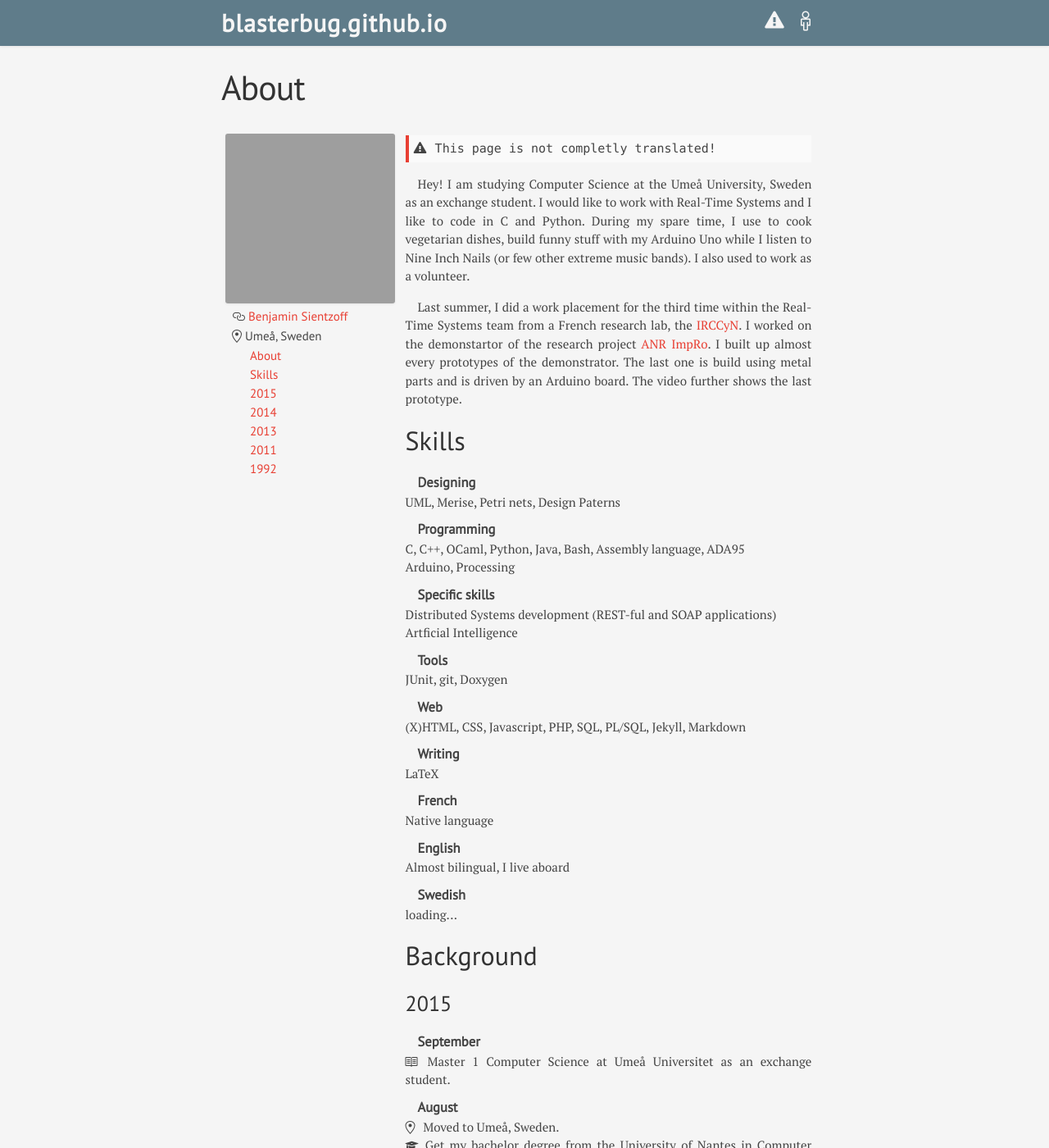
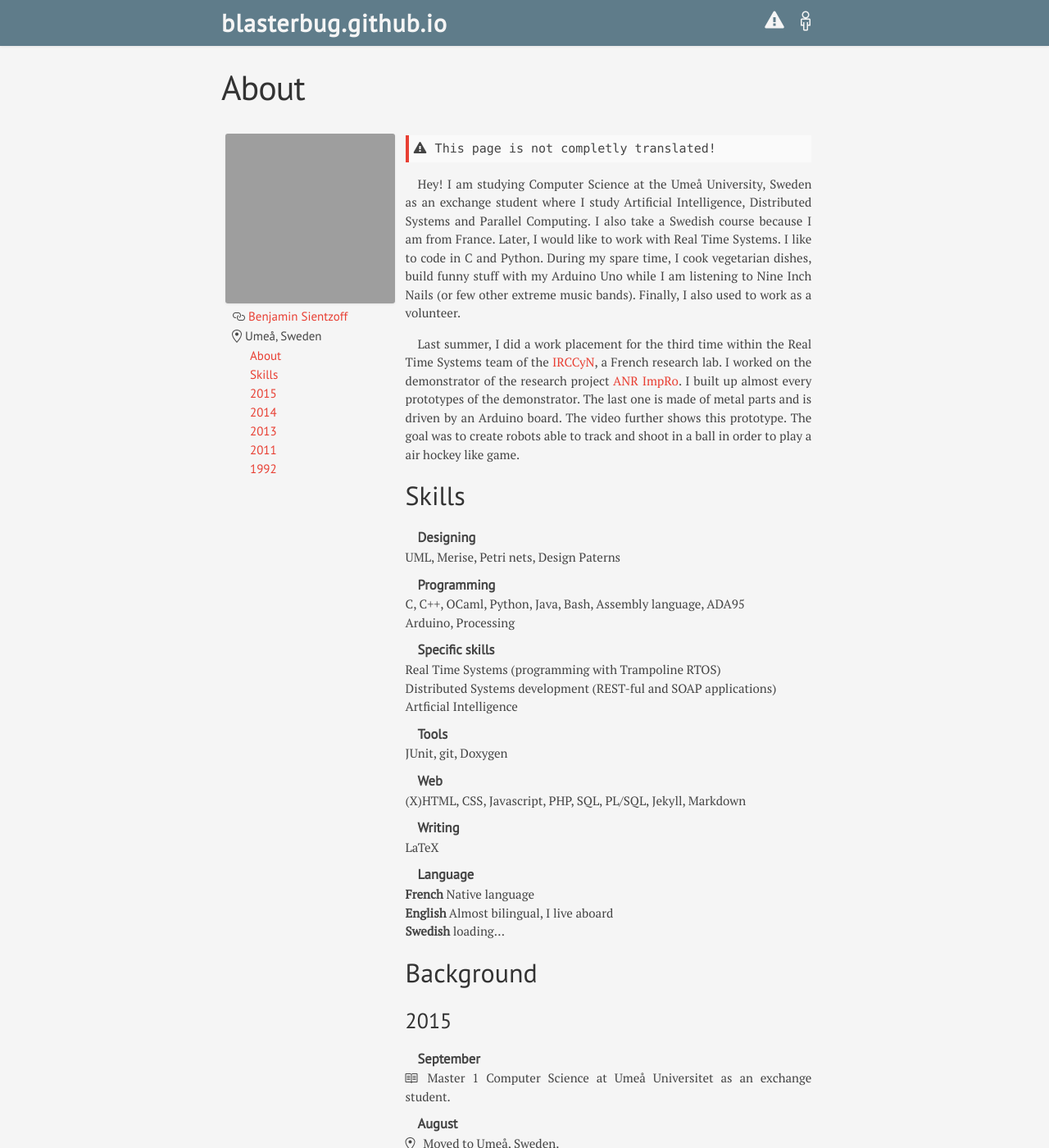
Before and after one commit to blasterbug/blasterbug.github.io, a Jekyll site: the page built from curriculum.md, in a window 1280 px wide and 1400 px high. Shown: the whole window at 82% size. Built offline with Jekyll 4.4.1, drawn with Linux system fonts in a browser that asks for light colours; some web fonts are replaced; some of the changed text lies outside the part shown; grey boxes are pictures that could not be loaded.

Commit message:
some fix in text

```diff
--- a/curriculum.md
+++ b/curriculum.md
@@ -39,11 +38,11 @@ published: true
   <!--
     <span class="medium-octicon octicon-quote" ></span>
   -->
-    Hey! I am studying Computer Science at the Umeå University, Sweden as an exchange student. I would like to work with Real-Time Systems and I like to code in C and Python. During my spare time, I use to cook vegetarian dishes, build funny stuff with my Arduino Uno while I listen to Nine Inch Nails (or few other extreme music bands). I also used to work as a volunteer.
+    Hey! I am studying Computer Science at the Umeå University, Sweden as an exchange student where I study Artificial Intelligence, Distributed Systems and Parallel Computing. I also take a Swedish course because I am from France. Later, I would like to work with Real Time Systems. I like to code in C and Python. During my spare time, I cook vegetarian dishes, build funny stuff with my Arduino Uno while I am listening to Nine Inch Nails (or few other extreme music bands). Finally, I also used to work as a volunteer.
   </p>
 
   <p>
-    Last summer, I did a work placement for the third time within the Real-Time Systems team from a French research lab, the <a href="http://www.irccyn.ec-nantes.fr/en/irccyn/presentation" target="_blank" title="Institut de Recherche en Communication et Cybernétique de Nantes" >IRCCyN</a>. I worked on the demonstartor of the research project <a href="http://anr-impro.irccyn.ec-nantes.fr/#description" target="_blank" title="About ANR ImpRo" >ANR ImpRo</a>. I built up almost every prototypes of the demonstrator. The last one is build using metal parts and is driven by an Arduino board. The video further shows the last prototype.
+    Last summer, I did a work placement for the third time within the Real Time Systems team of the <a href="http://www.irccyn.ec-nantes.fr/en/irccyn/presentation" target="_blank" title="Institut de Recherche en Communication et Cybernétique de Nantes" >IRCCyN</a>, a French research lab. I worked on the demonstrator of the research project <a href="http://anr-impro.irccyn.ec-nantes.fr/#description" target="_blank" title="About ANR ImpRo" >ANR ImpRo</a>. I built up almost every prototypes of the demonstrator. The last one is made of metal parts and is driven by an Arduino board. The video further shows this prototype. The goal was to create robots able to track and shoot in a ball in order to play a air hockey like game.
   </p>
 
   <h2 id="skills">Skills</h2>
@@ -54,6 +53,7 @@ published: true
     <dd>C, C++, OCaml, Python, Java, Bash, Assembly language, ADA95</dd>
     <dd>Arduino, Processing</dd>
     <dt>Specific skills</dt>
+    <dd>Real Time Systems (programming with Trampoline RTOS)</dd>
     <dd>Distributed Systems development (REST-ful and SOAP applications)</dd>
     <dd>Artficial Intelligence</dd>
     <dt>Tools</dt>
@@ -62,12 +62,10 @@ published: true
     <dd>(X)HTML, CSS, Javascript, PHP, SQL, PL/SQL, Jekyll, Markdown</dd>
     <dt>Writing</dt>
     <dd>LaTeX</dd>
-    <dt>French</dt>
-    <dd>Native language</dd>
-    <dt>English</dt>
-    <dd>Almost bilingual, I live aboard</dd>
-    <dt>Swedish</dt>
-    <dd>loading...</dd>
+    <dt>Language</dt>
+    <dd><b>French</b> Native language</dd>
+    <dd><b>English</b> Almost bilingual, I live aboard</dd>
+    <dd><b>Swedish</b> loading...</dd>
   </dl>
 
   <h2>Background</h2>
@@ -133,7 +131,7 @@ published: true
     <dt>May - June (10 semaines)</dt>
     <dd>
       <span class="octicon octicon-beaker"></span>
-      Premier stage avec l'équipe Système Temps Réel de l'<a href="http://www.irccyn.ec-nantes.fr/fr/l-irccyn/presentation" target="_blank" title="Institut de Recherche en Communication et Cybernétique de Nantes" >IRCCyN</a>. J'étais alors encadré par Jean-Luc Béchennec, Sébastien Faucou et Richard Urunuela. Pendant ce stage, j'ai conçu un premier prototype pour le démonstrateur du projet ImpRo. Ce dernier se consistut de deux robot qui doivent s'échanger une balle à la manière du jeu Pong ou d'un air-hocket. Le robot est construit avec des pièces de Lego et une brique <a href="https://fr.wikipedia.org/wiki/Lego_Mindstorms_NXT" target="_blank" title="La brique Nxt sur wikipedia" >Lego Mindstorms NXT</a>. <a href="http://trampoline.rts-software.org/" target="_blank" title="Trampoline - Open Source RTOS Project" >Trampolie</a>, le système d'exploitation développé par l'équipe STR, permet de piloter le robot de façon autonaume et en temps-réel. Il s'exécute sur une brique NXT.
+      Premier stage avec l'équipe Système Temps Réel de l'<a href="http://www.irccyn.ec-nantes.fr/fr/l-irccyn/presentation" target="_blank" title="Institut de Recherche en Communication et Cybernétique de Nantes" >IRCCyN</a>. J'étais alors encadré par Jean-Luc Béchennec, Sébastien Faucou et Richard Urunuela. Pendant ce stage, j'ai conçu un premier prototype pour le démonstrateur du projet ImpRo. Ce dernier se consistut de deux robot qui doivent s'échanger une balle à la manière du jeu Pong ou d'un air-hocket. Le robot est construit avec des pièces de Lego et une brique <a href="https://fr.wikipedia.org/wiki/Lego_Mindstorms_NXT" target="_blank" title="La brique Nxt sur wikipedia" >Lego Mindstorms NXT</a>. <a href="http://trampoline.rts-software.org/" target="_blank" title="Trampoline - Open Source RTOS Project" >Trampoline RTOS</a>, le système d'exploitation développé par l'équipe STR, permet de piloter le robot de façon autonaume et en temps-réel. Il s'exécute sur une brique NXT.
     </dd>
   </dl>
 
```
Also changed, not shown: other parts of curriculum.md (+0 -1 lines).
